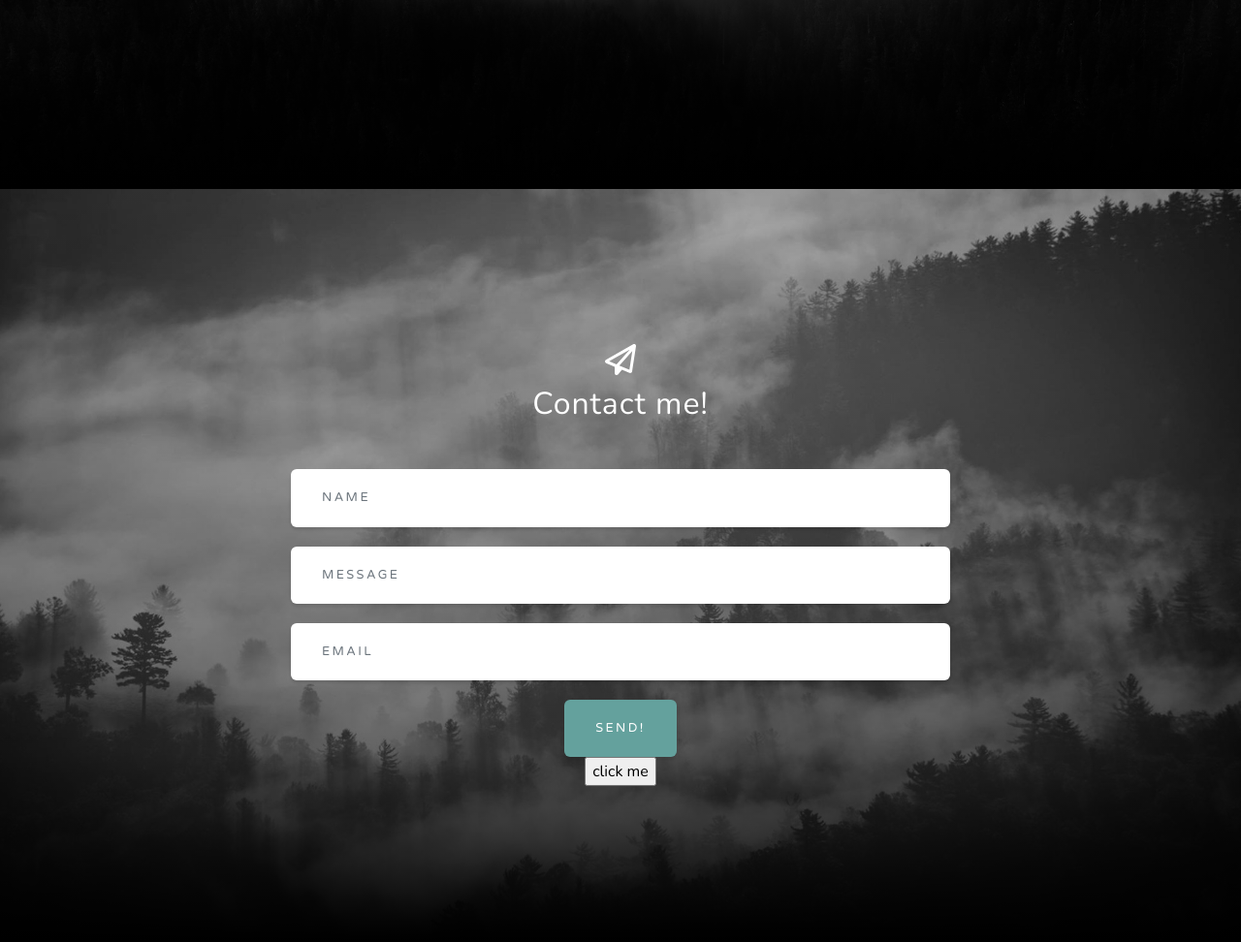
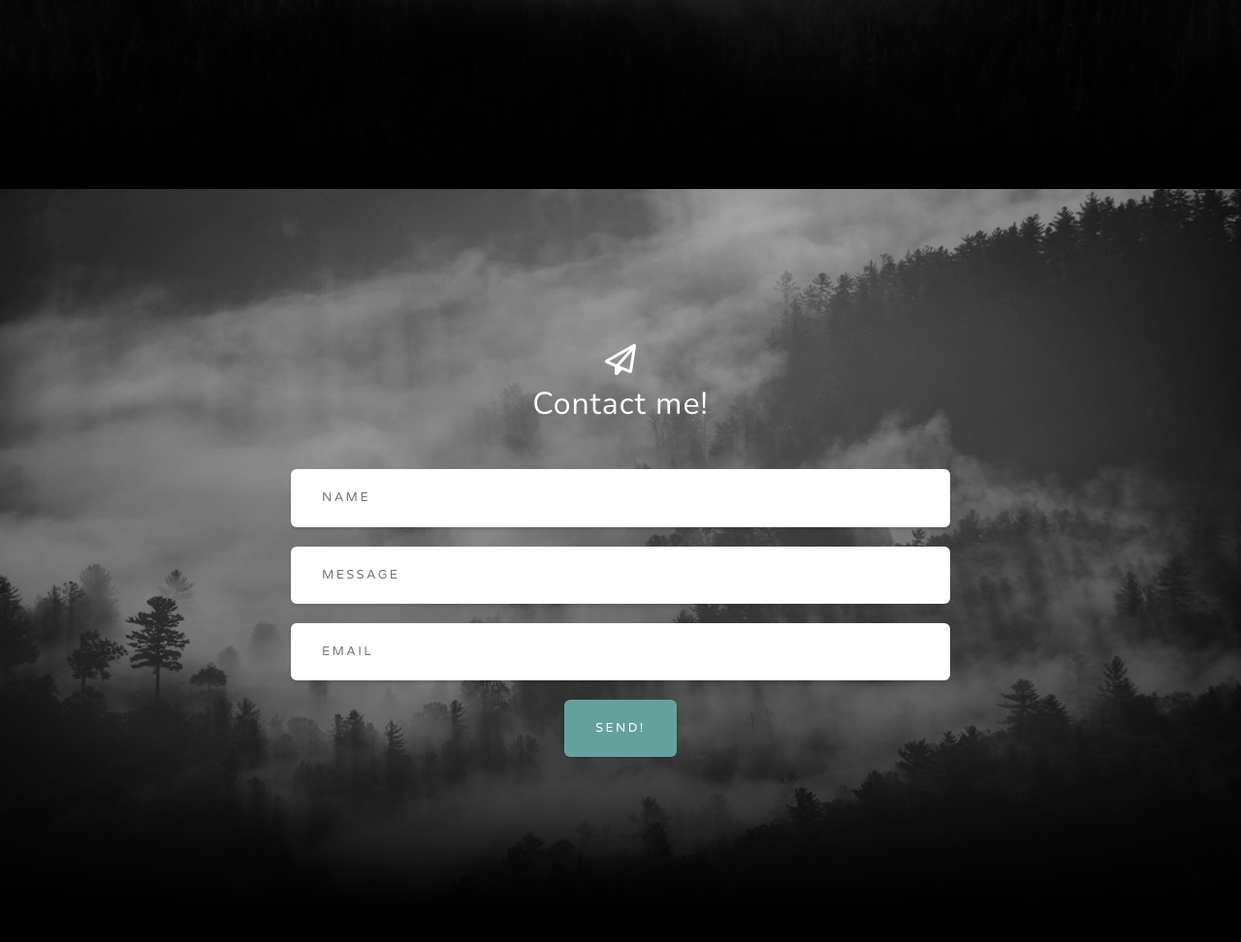
Before and after one commit to perspecta-25/grayscale, a PHP site: page /contact.php in a window 1280 px wide. Shown: the part 605-1577 px from the top of the page at 97% size. Run offline with PHP 8.4, Linux system fonts and the light colour scheme; some libraries are stand-ins or nearby versions.

Commit message:
removed clickme

```diff
--- a/contact.php
+++ b/contact.php
@@ -45,7 +45,6 @@ include 'common/header_end.php';
                     <div class="col-auto"><button class="btn btn-primary" id="submitButton" type="submit">Send!</button></div>
 
                 </form>
-                <input id = "getDataBtn" type="button" value="click me" />
             </div>
         </div>
     </div>
```
